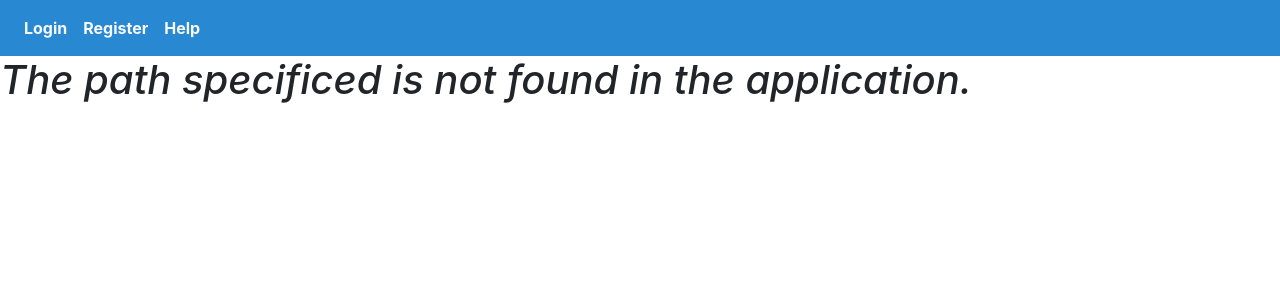
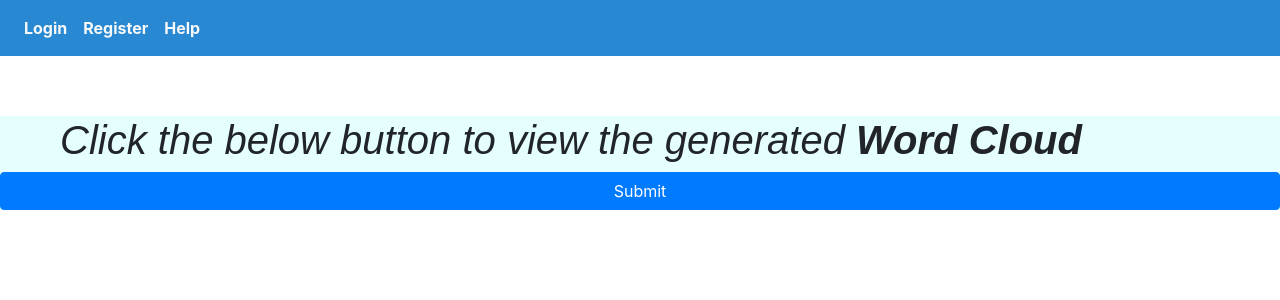
Before and after one commit to amanvishnani/CSCI-5410-LMS, a React (Create React App) app: page /generate-wordcloud in a window 1280 px wide. Before the commit this address led to /not-found. Shown: the top 300 px of the page. Built offline with nearby package versions, Linux system fonts and the light colour scheme.

Commit message:
Word Cloud

```diff
--- a/package.json
+++ b/package.json
@@ -23,7 +23,8 @@
     "react-lex": "^1.2.1",
     "react-loader-spinner": "^3.1.14",
     "react-router-dom": "^5.2.0",
-    "react-scripts": "^3.4.1"
+    "react-scripts": "^3.4.1",
+    "webpack": "^4.2.0"
   },
   "browserslist": {
     "production": [
--- a/src/App.js
+++ b/src/App.js
@@ -12,6 +12,8 @@ import Challenge from "./challenge/Challenge";
 import VirtualAssistant from "./virtualAssistant/VirtualAssistant";
 import ChatBox from "./chat_module/ChatBox";
 import SentimentAnalyzer from "./sentiment-analyzer/SentimentAnalyzer";
+import WordCloud from "./wordcloud/WordCloud";
+import WordCloudImage from "./wordcloud/WordCloudImage";
 
 class App extends Component {
   render() {
@@ -31,7 +33,11 @@ class App extends Component {
         <section>
           <Switch>
             <Route exact path="/" component={Login}></Route>
-            <Route exact path="/analysis-2" component={SentimentAnalyzer}></Route>
+            <Route
+              exact
+              path="/analysis-2"
+              component={SentimentAnalyzer}
+            ></Route>
             <Route
               path="/login"
               render={(props) => <Login {...props}></Login>}
@@ -56,6 +62,9 @@ class App extends Component {
               <UploadFile></UploadFile>
             </Route>
 
+           <Route exact path="/generate-wordcloud" component={WordCloud}/>
+           <Route exact path="/display-wordcloud" component={WordCloudImage}/>
+
             <Route
               path="/not-found"
               render={(props) => <NotFound {...props}></NotFound>}
--- a/src/AppHeader.js
+++ b/src/AppHeader.js
@@ -47,6 +47,10 @@ class AppHeader extends Component {
         <Nav.Link className="text-light font-weight-bold" href="/analysis-2">
           Sentiments Analysis
         </Nav.Link>
+        <Nav.Link className="text-light font-weight-bold" href="/generate-wordcloud">
+          Word Cloud
+        </Nav.Link>
+
         <Nav.Link className="text-light font-weight-bold" href="/logout">
           Logout
         </Nav.Link>
--- /dev/null
+++ b/src/wordcloud/WordCloud.js
@@ -0,0 +1,48 @@
+import React, { Component } from "react";
+import axios from "axios";
+
+class WordCloud extends Component {
+
+    handleSubmit = () => {
+      axios.post("https://wordcloud-6idi7je7kq-uc.a.run.app/wordCloud", {
+        headers: {
+          "Access-Control-Allow-Origin": "*",
+          "Access-Control-Request-Method": "POST",
+        },
+      });
+
+      this.props.history.push("/display-wordcloud");
+    };
+
+  render() {
+    console.log(localStorage.email);
+
+
+    return (
+      <div style={{ background: "#e5ffff" }}>
+        <h1
+          style={{
+            marginTop: "1.5em",
+            marginLeft: "1.5em",
+            marginRight: "0.5em",
+            fontStyle: "italic",
+            fontFamily: "sans-serif",
+          }}
+        >
+          Click the below button to view the generated <b>Word Cloud</b>
+        </h1>
+        <form>
+          <button
+            type="submit"
+            class="btn btn-primary btn-block"
+            onClick={this.handleSubmit}
+          >
+            Submit
+          </button>
+        </form>
+      </div>
+    );
+  }
+}
+
+export default WordCloud;
--- /dev/null
+++ b/src/wordcloud/WordCloudImage.js
@@ -0,0 +1,29 @@
+import React, { Component } from "react";
+
+class WordCloudImage extends Component {
+  render() {
+    console.log(localStorage.email);
+
+    return (
+      <div style={{ background: "#e5ffff" }}>
+        <h1
+          style={{
+            marginTop: "1.5em",
+            marginLeft: "1.5em",
+            marginRight: "0.5em",
+            fontStyle: "italic",
+            fontFamily: "sans-serif",
+          }}
+        >
+          Generated Word Cloud
+        </h1>
+        <img
+          src="https://storage.googleapis.com/group3-analysis-1/WordCloud.png"
+          alt="Logo"
+        />
+      </div>
+    );
+  }
+}
+
+export default WordCloudImage;
```
